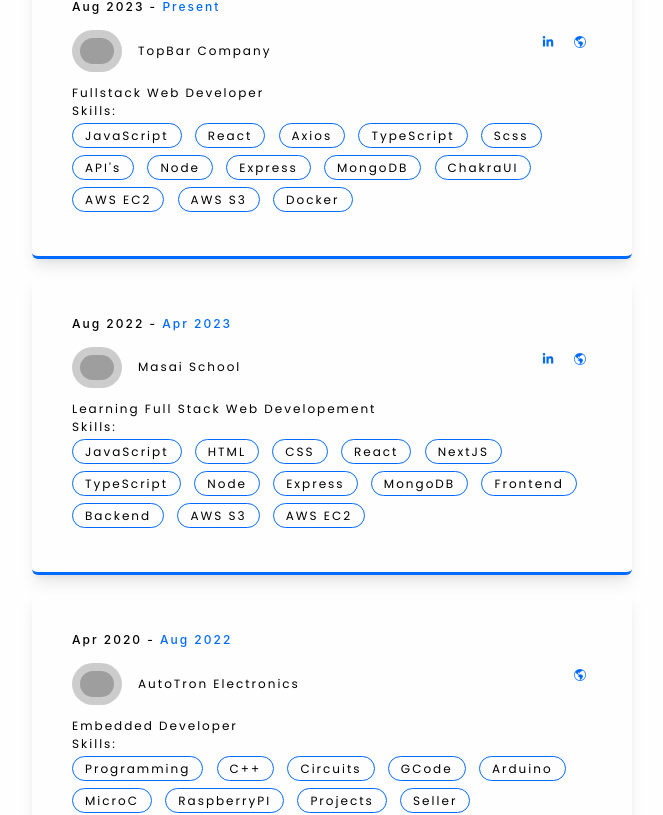
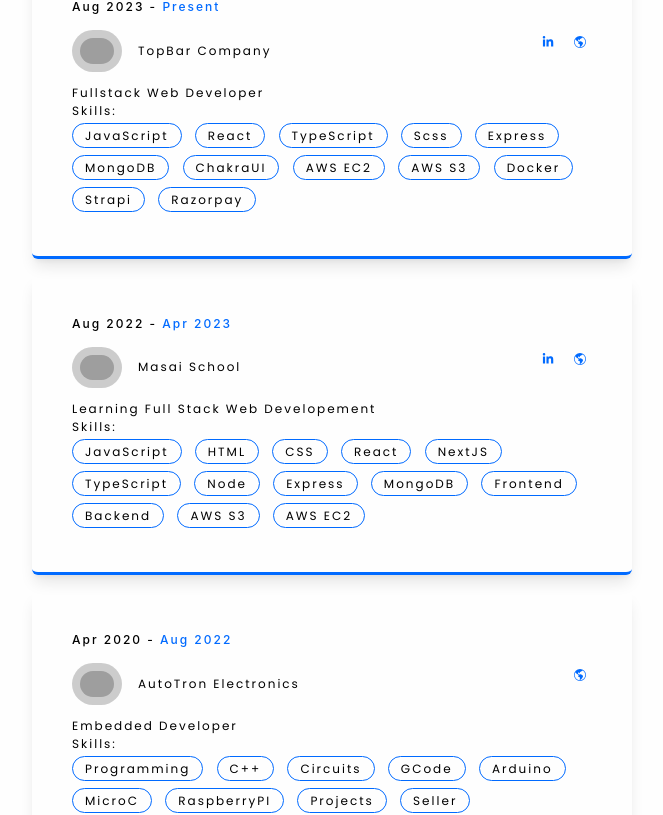
Before and after one commit to sayshark75/Portfolio, a React (Vite) app: page / in a window 1280 px wide. Shown: the part 1577-2392 px from the top of the page, without its empty margins (308-971 px from the left). Built offline with nearby package versions, Linux system fonts and the light colour scheme; grey boxes are pictures that could not be loaded.

Commit message:
skills updated

```diff
--- a/src/CONSTANTS.tsx
+++ b/src/CONSTANTS.tsx
@@ -33,17 +33,16 @@
 export const TopBarQuery = [
   "JavaScript",
   "React",
-  "Axios",
   "TypeScript",
   "Scss",
-  "API's",
-  "Node",
   "Express",
   "MongoDB",
   "ChakraUI",
-  "AWS EC2 ",
+  "AWS EC2",
   "AWS S3",
   "Docker",
+  "Strapi",
+  "Razorpay",
 ];
 export const AutotronQuery = ["Programming", "C++", "Circuits", "GCode", "Arduino", "MicroC", "RaspberryPI", "Projects", "Seller"];
 export const MasaiQuery = [
--- a/src/sources/TechnicalSkillsData.ts
+++ b/src/sources/TechnicalSkillsData.ts
@@ -24,6 +24,6 @@
   {
     title1: "CMS & Other",
     title2: "Skills",
-    skills: ["Shopify", "Razorpay", "Linux", "Ubuntu", "VS Code", "Postman", "Graphic Designing"],
+    skills: ["Shopify", "Strapi", "Razorpay", "Linux", "Ubuntu", "VS Code", "Postman", "Graphic Designing"],
   },
 ];
```
